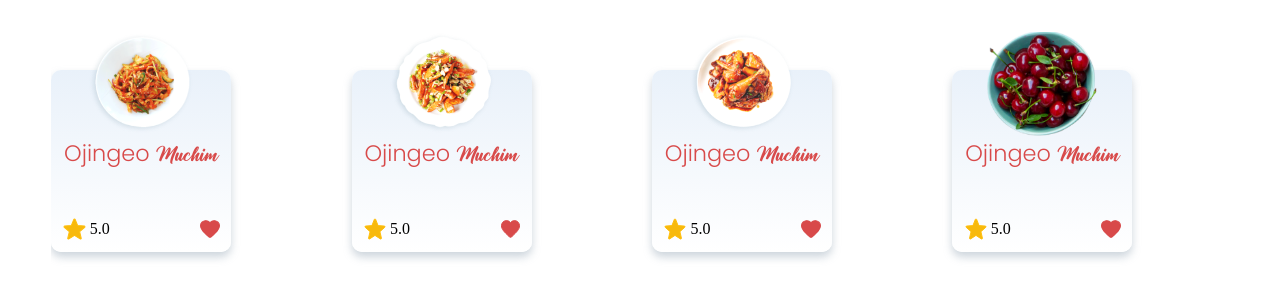
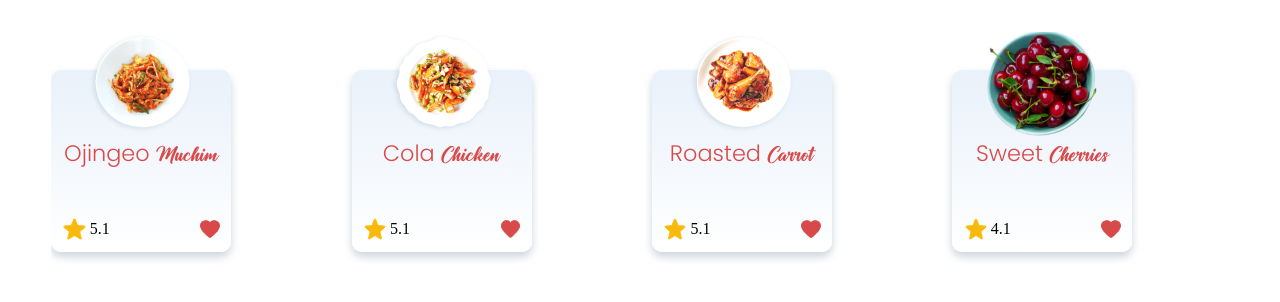
Before and after one commit to Juanpabedoyav/RecipeApp, a React (Create React App) app: page / in a window 1280 px wide. Shown: the part 541-843 px from the top of the page. Built offline with nearby package versions, Linux system fonts and the light colour scheme; no server answers.

Commit message:
refactor: the component card wtih properties

```diff
--- /dev/null
+++ b/src/components/Cards/index.tsx
@@ -0,0 +1,33 @@
+import styles from "styles/Card.module.scss";
+import start from 'assets/icons/ic_star.svg'
+import like from 'assets/icons/ic-favorite.svg'
+
+interface CardsProps{
+    title: string
+    subtitle: string
+    img : string
+    rate : number
+}
+
+export const Cards = ({title, subtitle ,img , rate}: CardsProps) => {
+
+
+
+    return (
+    <>
+    <div className={styles.Card}>
+    <div className={styles['card-detail']}>
+      <img src={img} alt={title + subtitle} />
+      <p>{title} <small>{subtitle}</small></p>
+    </div>
+    <div className={styles.Icons}>
+      <div className={styles['icons-start']}>
+        <img src={start} alt="favorite start" />
+        <p>{rate}</p>
+      </div>
+      <img src={like} alt="like" />
+    </div>
+  </div>
+    </>
+  )
+}
--- a/src/components/Recipes/index.tsx
+++ b/src/components/Recipes/index.tsx
@@ -3,66 +3,19 @@ import ojingeo5 from 'assets/Ojingeo-muchim-5.png'
 import ojingeo1 from 'assets/Ojingeo-muchim-1.png'
 import ojingeo from 'assets/Ojingeo-muchim.png'
 import cherry from 'assets/cherry.png'
-import start from 'assets/icons/ic_star.svg'
-import like from 'assets/icons/ic-favorite.svg'
+import { Cards } from "components/Cards";
 
 export const Recipes = () => {
   return (
     <>
       <h1 className={styles['recipes-title']}>Nuevas Recetas</h1>
       <section className={styles['card-list']}>
-        <div className={styles.Card}>
-          <div className={styles['card-detail']}>
-            <img src={ojingeo5} alt="" />
-            <p>Ojingeo <small>Muchim</small></p>
-          </div>
-          <div className={styles.Icons}>
-            <div className={styles['icons-start']}>
-              <img src={start} alt="favorite start" />
-              <p>5.0</p>
-            </div>
-            <img src={like} alt="like" />
-          </div>
-        </div>
-        <div className={styles.Card}>
-          <div className={styles['card-detail']}>
-            <img src={ojingeo1} alt="" />
-            <p>Ojingeo <small>Muchim</small></p>
-          </div>
-          <div className={styles.Icons}>
-            <div className={styles['icons-start']}>
-              <img src={start} alt="favorite start" />
-              <p>5.0</p>
-            </div>
-            <img src={like} alt="like" />
-          </div>
-        </div>
-        <div className={styles.Card}>
-          <div className={styles['card-detail']}>
-            <img src={ojingeo} alt="" />
-            <p>Ojingeo <small>Muchim</small></p>
-          </div>
-          <div className={styles.Icons}>
-            <div className={styles['icons-start']}>
-              <img src={start} alt="favorite start" />
-              <p>5.0</p>
-            </div>
-            <img src={like} alt="like" />
-          </div>
-        </div>
-        <div className={styles.Card}>
-          <div className={styles['card-detail']}>
-            <img src={cherry} alt="" />
-            <p>Ojingeo <small>Muchim</small></p>
-          </div>
-          <div className={styles.Icons}>
-            <div className={styles['icons-start']}>
-              <img src={start} alt="favorite start" />
-              <p>5.0</p>
-            </div>
-            <img src={like} alt="like" />
-          </div>
-        </div>
+
+      <Cards title="Ojingeo" subtitle="Muchim" img={ojingeo5} rate={5.1}/>
+      <Cards title="Cola" subtitle="Chicken" img={ojingeo1} rate={5.1}/>
+      <Cards title="Roasted" subtitle="Carrot" img={ojingeo} rate={5.1}/>
+      <Cards title="Sweet" subtitle="Cherries" img={cherry} rate={4.1}/>
+
 
       </section>
 
--- a/src/styles/Card.module.scss
+++ b/src/styles/Card.module.scss
@@ -53,6 +53,8 @@
                     font-size: $--xl;
                     color: $--red;
                     font-family: $--font-p;
+                     font-weight: 500;
+
                     small{
                         font-family: $--font;
                         font-size: $--xl;
```
